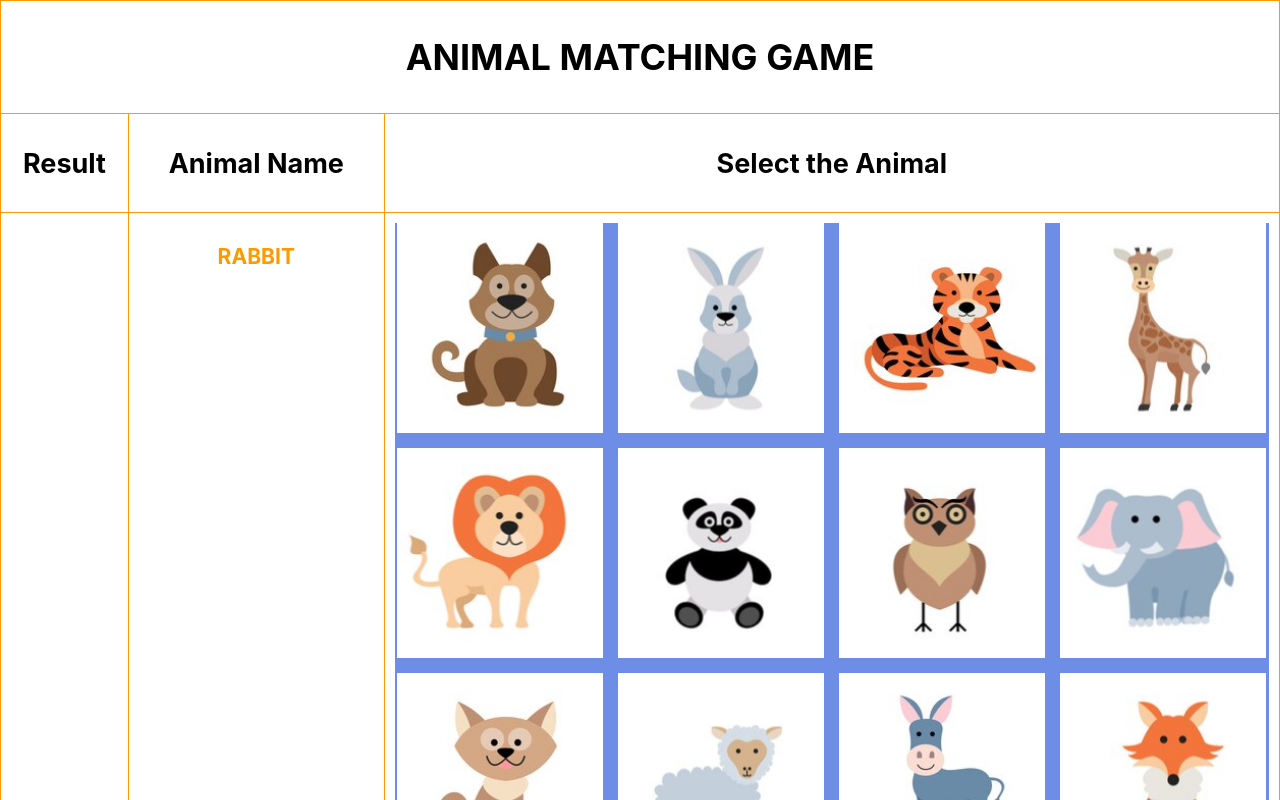
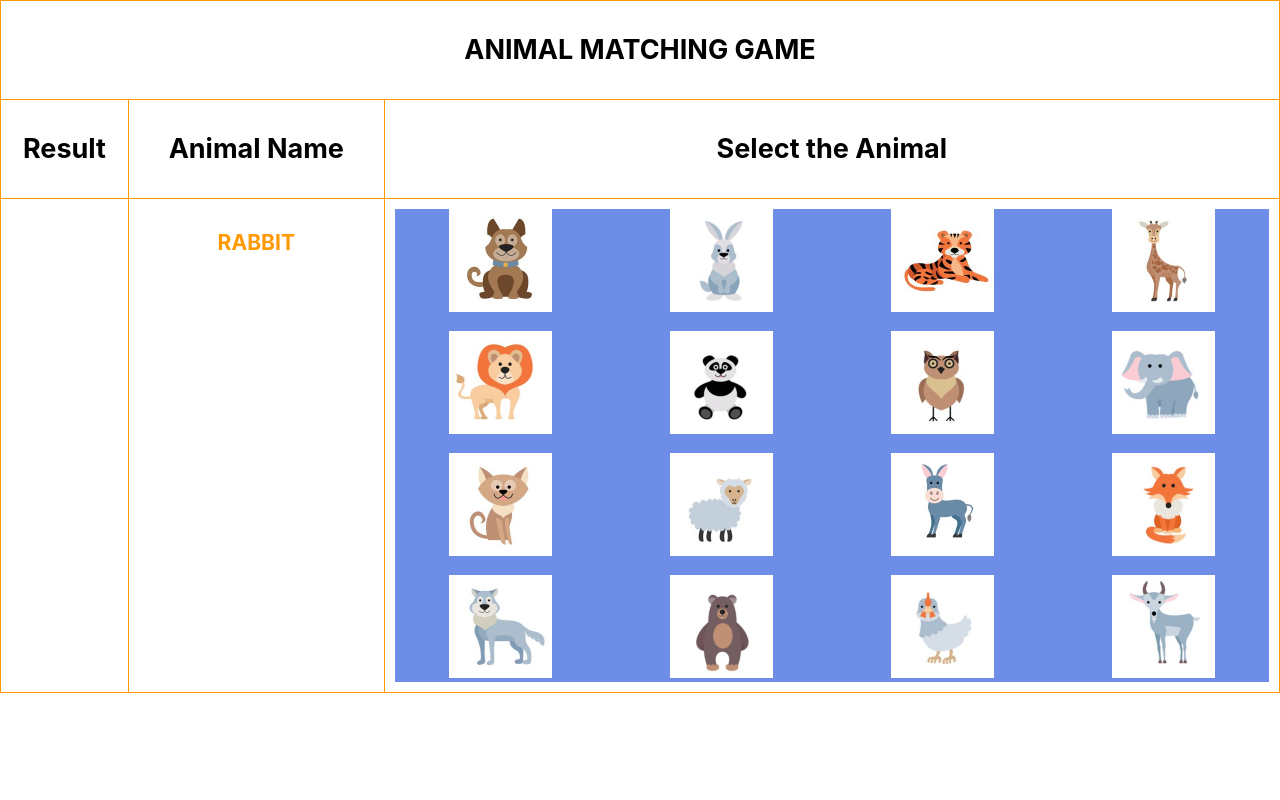
Before and after one commit to HiruniRanasinghe/IT3133_Assignment04, a React (Create React App) app in the folder animalapp/: page / in a window 1280 px wide. Shown: the top 800 px of the page. Built offline with nearby package versions, Linux system fonts and the light colour scheme.

Commit message:
assignment completed

```diff
--- a/animalapp/src/assests/css/compo.css
+++ b/animalapp/src/assests/css/compo.css
@@ -51,7 +51,7 @@
 }
 
 .animal_image{
-    width:100%;
-    height:100%;
+    width:50%;
+    height:auto;
     object-fit:cover;
 }
--- a/animalapp/src/components/AnimalTable.js
+++ b/animalapp/src/components/AnimalTable.js
@@ -39,7 +39,7 @@ function AnimalTable(props){
             <table className="game_table" border='10px'>
                 <thead>
                     <tr>
-                        <th colSpan="3"><h1>ANIMAL MATCHING GAME</h1></th>
+                        <th colSpan="3"><h2>ANIMAL MATCHING GAME</h2></th>
                     </tr>
                     <tr>
                         <th><h2>Result</h2></th>
```
